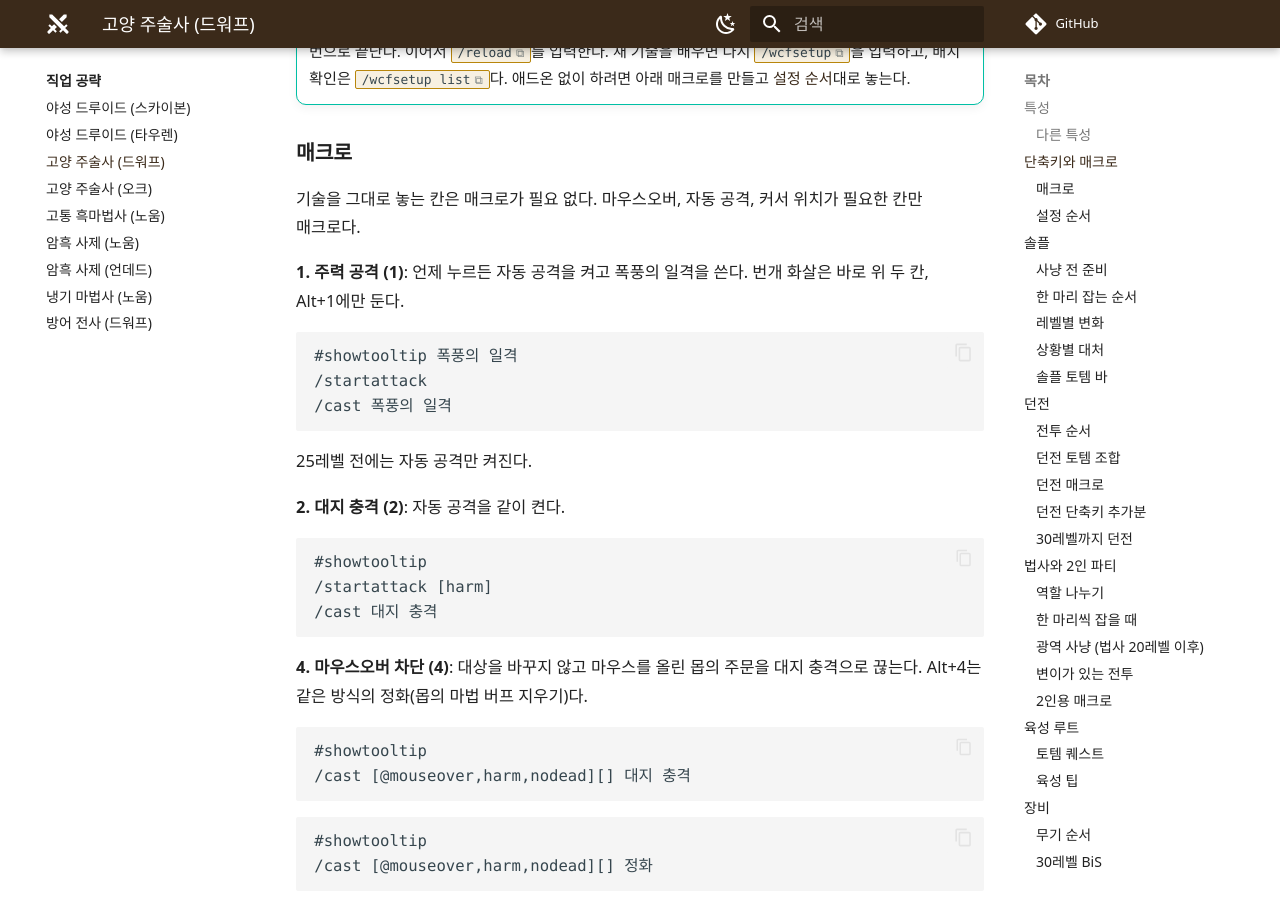
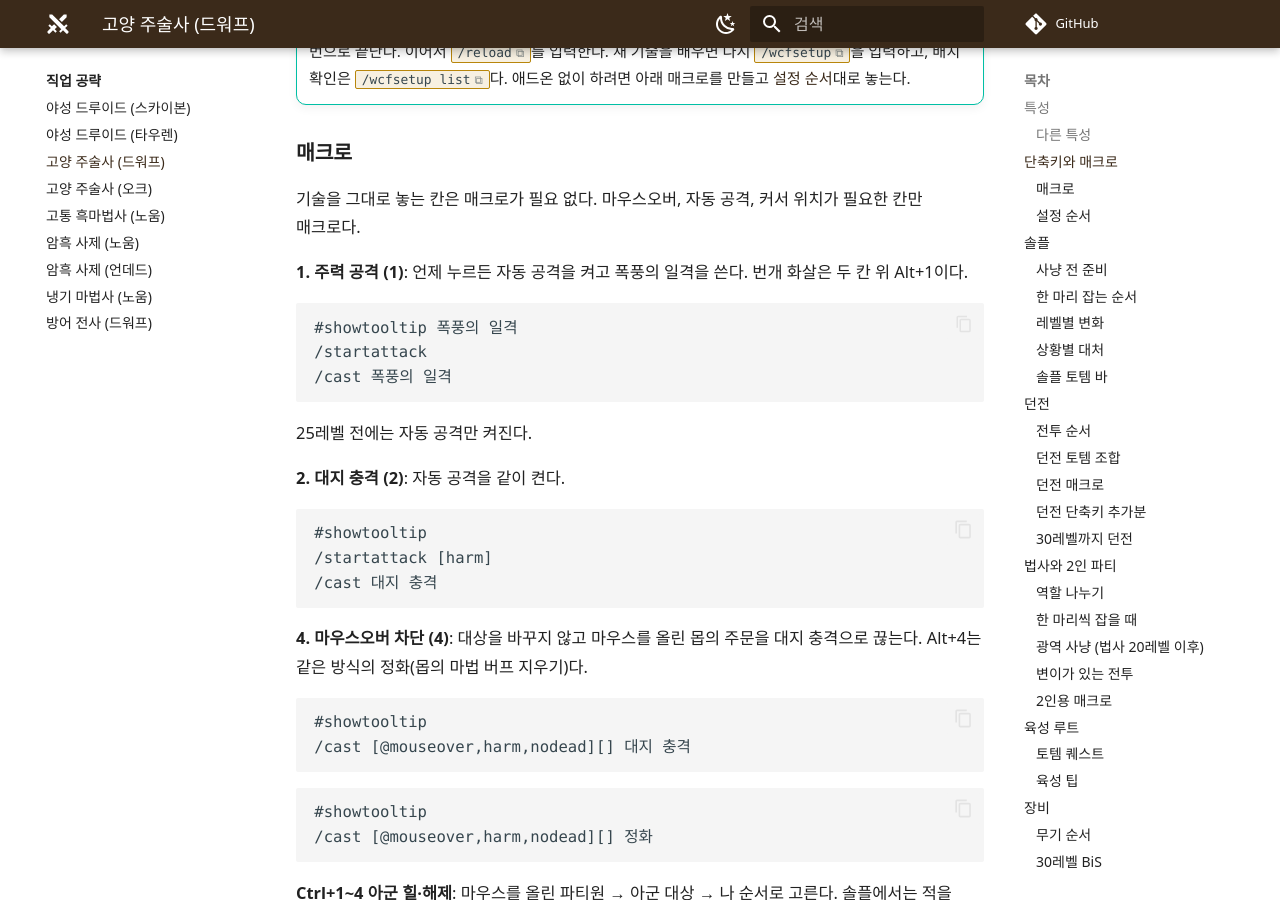
Before and after one commit to highv-game/wcf-guide, an MkDocs documentation site: the page built from docs/classes/shaman.md, in a window 1280 px wide and 900 px high, scrolled down 3293 px. Built offline with MkDocs 1.6.1 and Material for MkDocs 9.7.7, drawn with Linux system fonts in a browser that asks for light colours; some web fonts are replaced; comment, search, counter and statistics services are not loaded.

Commit message:
주술사 1번 설명 문구 정리
Co-Authored-By: Claude Opus 5.5 (1M context) <noreply@anthropic.com>
Claude-Session: https://claude.ai/code/session_01L9ZqYmhxpfUMteDnpLNcWi

````diff
--- a/docs/classes/shaman.md
+++ b/docs/classes/shaman.md
@@ -76,7 +76,7 @@
 
 기술을 그대로 놓는 칸은 매크로가 필요 없다. 마우스오버, 자동 공격, 커서 위치가 필요한 칸만 매크로다.
 
-**1. 주력 공격 (1)**: 언제 누르든 자동 공격을 켜고 폭풍의 일격을 쓴다. 번개 화살은 바로 위 두 칸, Alt+1에만 둔다.
+**1. 주력 공격 (1)**: 언제 누르든 자동 공격을 켜고 폭풍의 일격을 쓴다. 번개 화살은 두 칸 위 Alt+1이다.
 
 ```
 #showtooltip 폭풍의 일격
````
